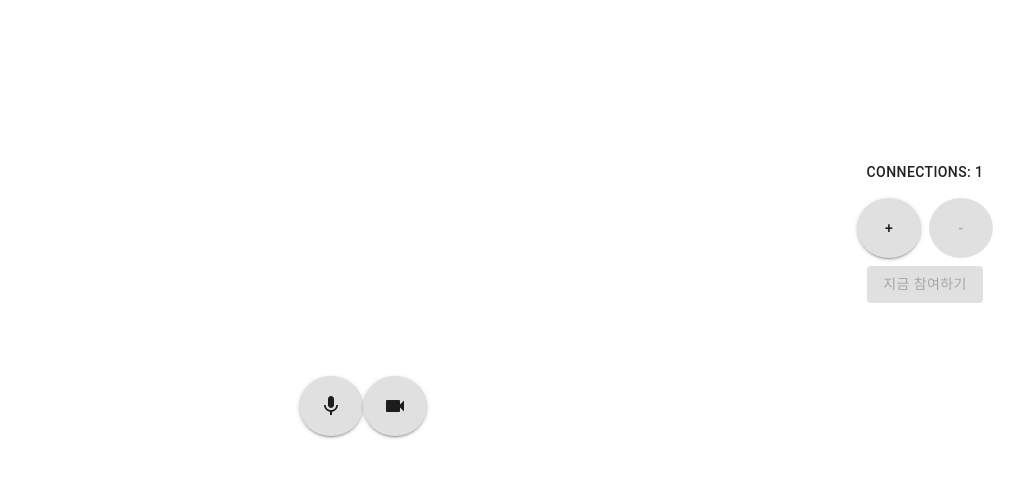
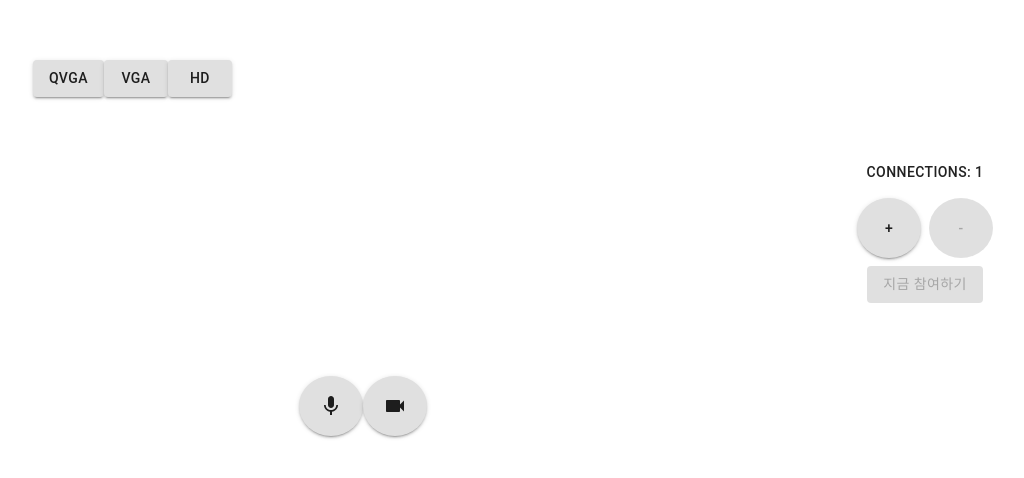
Before and after one commit to yhc002/rtc-test-app, a React (Create React App) app: page / in a window 1280 px wide. Shown: the part 124-602 px from the top of the page, without its empty margins (45-1069 px from the left). Built offline with nearby package versions, Linux system fonts and the light colour scheme; no server answers.

Commit message:
constraints, peer control

```diff
--- a/src/App.css
+++ b/src/App.css
@@ -19,8 +19,16 @@ video#await-video {
   position: absolute;
   top: 0;
   left: 0;
+}
+
+div#await-resoution-controls {
+  position: absolute;
+  display: flex;
+  top: 0;
+  left: 0;
+  z-index: 10;
   width: 100%;
-  height: 100%;
+  justify-content: center;
 }
 
 div#await-video-controls {
--- a/src/components/HomeUI.js
+++ b/src/components/HomeUI.js
@@ -5,7 +5,9 @@ import { Videocam, VideocamOff, Mic, MicOff } from '@material-ui/icons';
 import TextInputPopup from './popups/TextInputPopup';
 import { useStyles } from '../MuiTheme';
 
-const HomeUI = ({ connections, setConnections, audio, video, toggleAudio, toggleVideo, initCall, localStream, foundLocal, isOpen, setIsOpen }) => {
+const HomeUI = ({
+    connections, setConnections, setResolution, audio, video, toggleAudio, toggleVideo, initCall, localStream, foundLocal, isOpen, setIsOpen
+}) => {
     const classes = useStyles();
 
     return(
@@ -14,6 +16,11 @@ const HomeUI = ({ connections, setConnections, audio, video, toggleAudio, toggle
                 <Grid container id="await-main" spacing={10}>
                     <Grid item className={classes.awaitVideoContainer}>
                         <video id="await-video" ref={localStream} autoPlay/>
+                        <div id="await-resoultion-controls">
+                            <Button variant="contained" onClick={()=>setResolution(0)}>qvga</Button>
+                            <Button variant="contained" onClick={()=>setResolution(1)}>vga</Button>
+                            <Button variant="contained" onClick={()=>setResolution(2)}>hd</Button>
+                        </div>
                         <div id='await-video-controls'>
                             <Button variant="contained" className={classes.roundButton} onClick={toggleAudio}>
                                 { audio ? <Mic /> : <MicOff /> }
--- a/src/components/TestUI.js
+++ b/src/components/TestUI.js
@@ -6,7 +6,7 @@ import { useStyles } from '../MuiTheme';
 import StatsPopup from './popups/StatsPopup';
 
 const TestUI = ({
-    audio, video, toggleAudio, toggleVideo, toggleView, hangup, connections, localStreamRef, statsIsOpen, openStats, closeStats, statMessages, isSender, setIsSender,
+    audio, video, setConnections, toggleAudio, toggleVideo, toggleView, hangup, connections, localStreamRef, statsIsOpen, openStats, closeStats, statMessages, isSender, setIsSender,
 }) => {
     const classes = useStyles();
 
@@ -14,6 +14,8 @@ const TestUI = ({
         <React.Fragment>
             <div id='my-area'>
                 <People />
+                <Button onClick={()=>setConnections(connections+1)}>+</Button>
+                <Button onClick={()=>setConnections(connections-1)}>-</Button>
                 <p> {connections}</p>
                 <video id="my-video" ref={localStreamRef} autoPlay={true}  />
             </div>
--- a/src/containers/HomeForm.js
+++ b/src/containers/HomeForm.js
@@ -3,7 +3,7 @@ import { withRouter } from 'react-router-dom';
 import { useDispatch, useSelector } from 'react-redux';
 import Home from '../components/HomeUI'
 import { setSettings } from '../modules/rtc';
-
+import {videoConstraints } from '../lib/constraints';
 
 const HomeForm = ({ history }) => {
     const { connections, audio, video } = useSelector(({ rtc }) => ({
@@ -17,22 +17,30 @@ const HomeForm = ({ history }) => {
     const [foundLocal, setFoundLocal] = useState(false);
     const [isOpen,setIsOpen] = useState(false);
 
-    useEffect(()=>{getMedia()},[]);
+    useEffect(()=>{getMedia(video)},[]);
 
-    const getMedia = async () => {
+    const getMedia = async (vid) => {
         try {
-            await navigator.mediaDevices.getUserMedia({ audio: true, video: true }).then(stream => {
+            if(localStream.current.srcObject) {
+                console.log("stop track")
+                localStream.current.srcObject.getTracks().forEach(track => {
+                    track.stop();
+                });
+            }
+            await navigator.mediaDevices.getUserMedia({ audio, video: vid }).then(stream => {
                 localStream.current.srcObject = stream;
-                console.log("New LocalStream")
+                const track = stream.getVideoTracks()[0]
+                track.applyConstraints({video: vid});
             });
-            localStream.current.srcObject.getAudioTracks()[0].enabled = audio;
-            localStream.current.srcObject.getVideoTracks()[0].enabled = video;
+            localStream.current.srcObject.getAudioTracks()[0].enabled = true;
+            localStream.current.srcObject.getVideoTracks()[0].enabled = true;
             setFoundLocal(true);
         } catch (e) {
             console.log("getUserMedia error",e)
             setFoundLocal(false);
         }
     }
+
 
     const initCall = () => {
         history.push('./test');
@@ -48,6 +56,11 @@ const HomeForm = ({ history }) => {
         dispatch(setSettings({ connections, audio, video: !video }));
     }
 
+    const setResolution = (idx) => {
+        dispatch(setSettings({ connections, audio, video: videoConstraints[idx] }));
+        getMedia(videoConstraints[idx]);
+    }
+
     return (
         <Home
             audio={audio}
@@ -57,6 +70,7 @@ const HomeForm = ({ history }) => {
             initCall={initCall}
             connections={connections}
             setConnections={(val)=>dispatch(setSettings({ connections: val, audio, video }))}
+            setResolution={setResolution}
             localStream={localStream}
             foundLocal={foundLocal}
             history={history}
--- a/src/containers/TestForm.js
+++ b/src/containers/TestForm.js
@@ -13,9 +13,9 @@ const TestForm = ({ history }) => {
     const dispatch = useDispatch();
 
     const localStream=useRef();
-    const RTCObjects =useRef(Array.from({ length:connections },() => {return { pcLocal: null , pcRemote: null }}));
+    const RTCObjects =useRef(Array.from({ length: 100 },() => {return { pcLocal: null , pcRemote: null }}));
 
-    const remoteRefs = useRef(Array.from({ length:connections },() => null))
+    const remoteRefs = useRef(Array.from({ length: 100 },() => null))
 
     const [view,setView] = useState('sidebar')
 
@@ -26,8 +26,10 @@ const TestForm = ({ history }) => {
 
     useEffect(() => {
         console.log('init!', history)
+        hangup(false);
         init();
-    },[]);
+    },[connections]);
+
 
     useEffect(() => {
         let vid;
@@ -74,7 +76,7 @@ const TestForm = ({ history }) => {
             if(vid && !vid.srcObject) { vid.srcObject = remoteRefs.current[idx] }
 
         }
-    },[view])
+    },[view, connections])
 
 
     const init = async () => {
@@ -162,7 +164,7 @@ const TestForm = ({ history }) => {
         console.log(`Failed to add ICE candidate: ${error.toString()}`);
     }
 
-    function hangup() {
+    function hangup(shouldLeave) {
         console.log('Ending calls');
 
         for(let i=0;i<connections;i++) {
@@ -174,7 +176,9 @@ const TestForm = ({ history }) => {
             RTCObjects.current[i].pcRemote = null;
         }
 
-        history.push('/')
+        if(shouldLeave) {
+            history.push('/')
+        }
     }
 
     const toggleAudio = () => {
@@ -229,10 +233,11 @@ const TestForm = ({ history }) => {
         <Test
             audio={audio}
             video={video}
+            setConnections={(val)=>dispatch(setSettings({ connections: val, audio, video }))}
             toggleAudio={toggleAudio}
             toggleVideo={toggleVideo}
             toggleView={toggleView}
-            hangup={()=>hangup('/')}
+            hangup={()=>hangup(true)}
             connections={connections}
             localStreamRef={localStream}
             remoteStreamRefs={remoteRefs}
--- /dev/null
+++ b/src/lib/constraints.js
@@ -0,0 +1,15 @@
+const qvgaConstraints = { width: {exact: 320}, height: {exact: 240} };
+
+const vgaConstraints = { width: {exact: 640}, height: {exact: 480} };
+
+const hdConstraints =  { width: {exact: 1280}, height: {exact: 720} };
+
+const fullHdConstraints = { width: {exact: 1920}, height: {exact: 1080} };
+
+const televisionFourKConstraints = { width: {exact: 3840}, height: {exact: 2160} };
+
+const cinemaFourKConstraints = { width: {exact: 4096}, height: {exact: 2160} };
+
+const eightKConstraints = { width: {exact: 7680}, height: {exact: 4320} };
+
+export const videoConstraints = [qvgaConstraints, vgaConstraints, hdConstraints, fullHdConstraints, televisionFourKConstraints, cinemaFourKConstraints, eightKConstraints]
--- a/src/modules/rtc.js
+++ b/src/modules/rtc.js
@@ -6,7 +6,7 @@ const initialState = {
     setting: {
         connections: 1,
         audio: true,
-        video: true,
+        video: {width: {exact: 320}, height: {exact: 240}}
     },
 }
 
```
